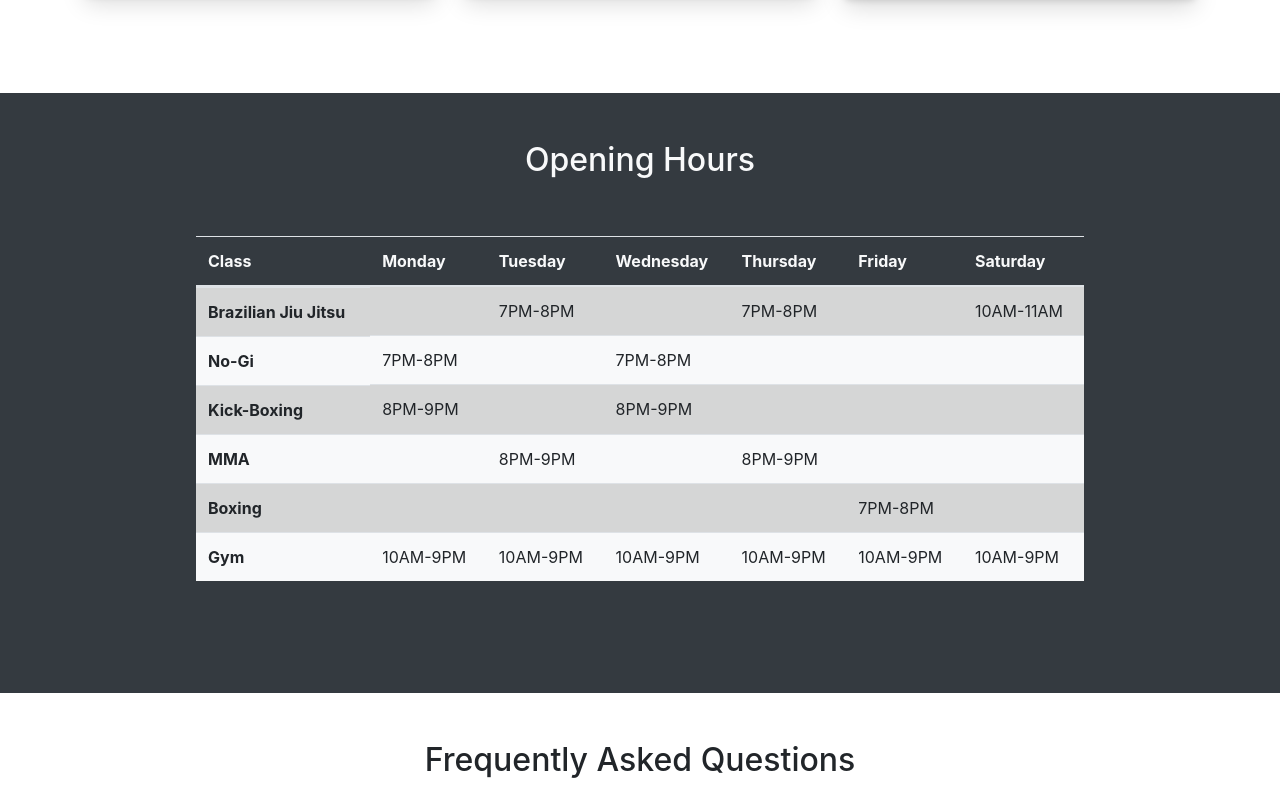
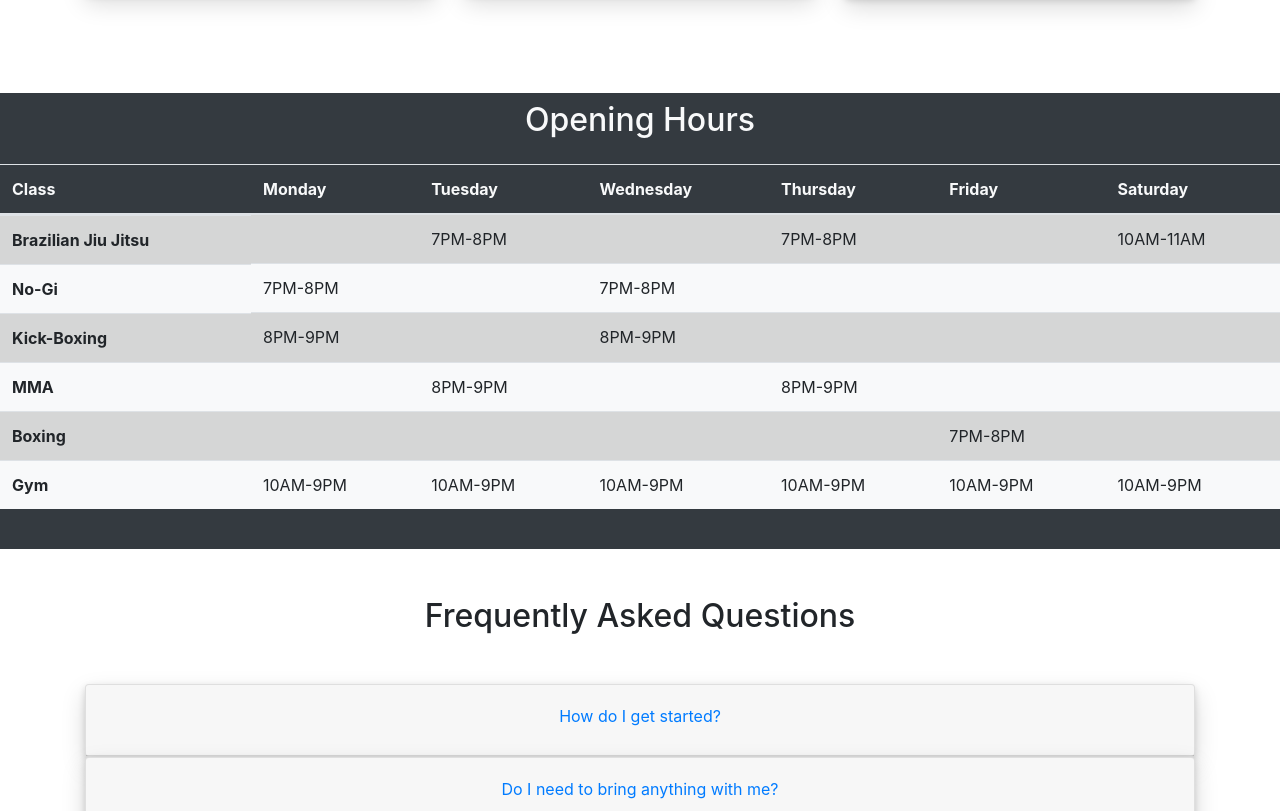
Before and after one commit to IonPara/Just-Fight, a plain HTML site: page index.html in a window 1280 px wide. Shown: the part 1371-2182 px from the top of the page. Drawn offline with nearby package versions, Linux system fonts and the light colour scheme.

Commit message:
Update index.html

```diff
--- a/index.html
+++ b/index.html
@@ -17,7 +17,7 @@
 
     <!-- ------------Nav bar ------------------------>
     <nav class="navbar navbar-expand-lg navbar-dark bg-dark fixed-top">
-      <div class="container pb-4 mr-5">
+      <div class="container pb-4 ">
         <a class="navbar-brand mt-3" id="brand" href="#"><span class="text-primary">Just </span> Fight</a>
         <button class="navbar-toggler" type="button" data-toggle="collapse" data-target="#navbarSupportedContent"
           aria-controls="navbarSupportedContent" aria-expanded="false" aria-label="Toggle navigation">
@@ -181,12 +181,12 @@
     </div>
   </section>
   <!----------------------------Table--------------------------------  -->
-  <section class="bg-dark  p-5" id="openingHours">
+  <section class="bg-dark py-2" id="openingHours">
     <h2 class="text-light text-center">Opening Hours</h2>
 
-    <div class="bg-dark py-5">
-      <div class=" text-dark d-flex justify-content-center table-container">
-        <table class=" table bg-light  table-hover w-75 ">
+    <div class="bg-dark section-container py-3">
+      <div class=" text-dark table-container d-flex m-auto ">
+        <table class=" table bg-light table-hover ">
           <thead class="bg-dark text-light">
             <!-- Here is the top row -->
             <tr class="row-head ">
```
